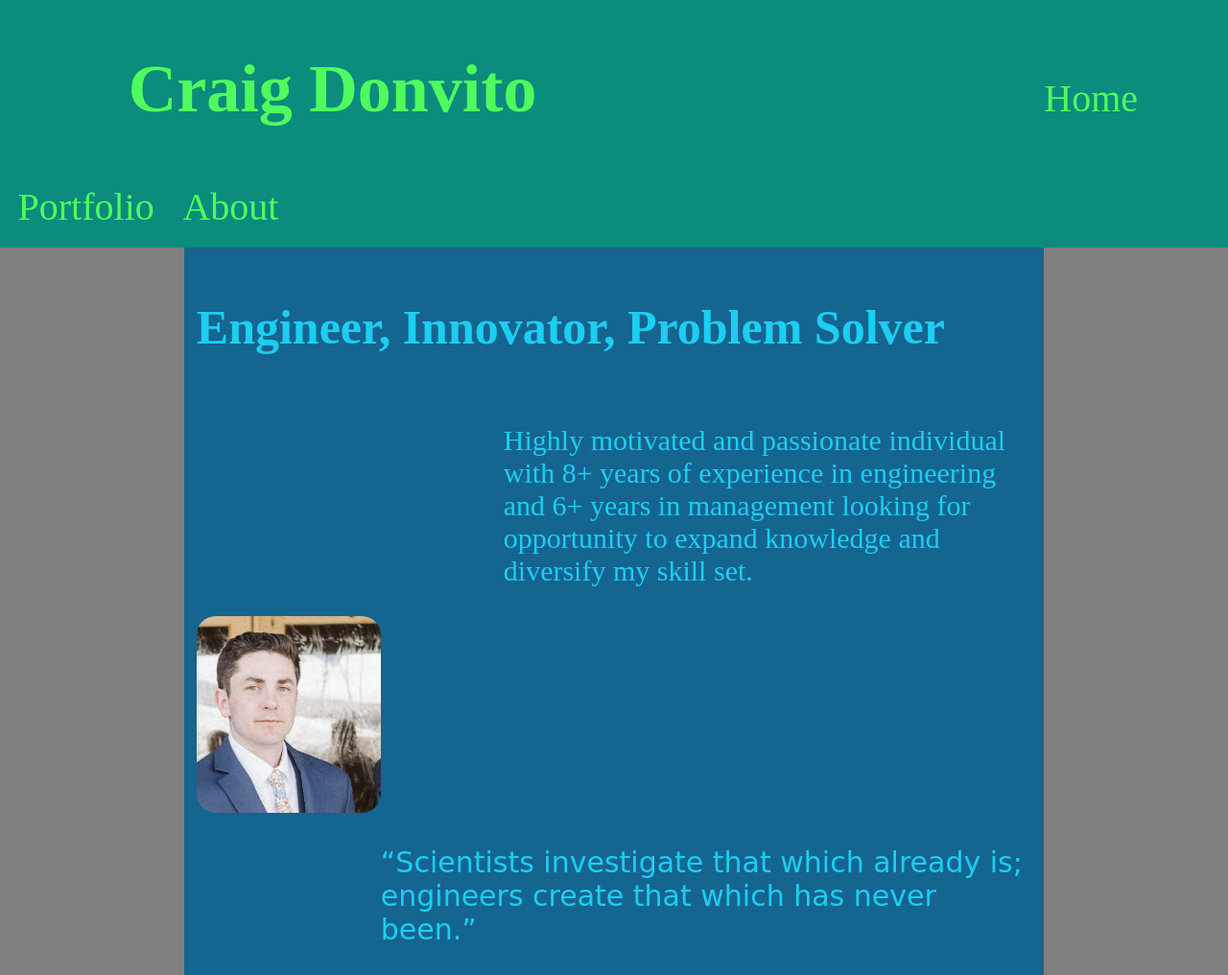
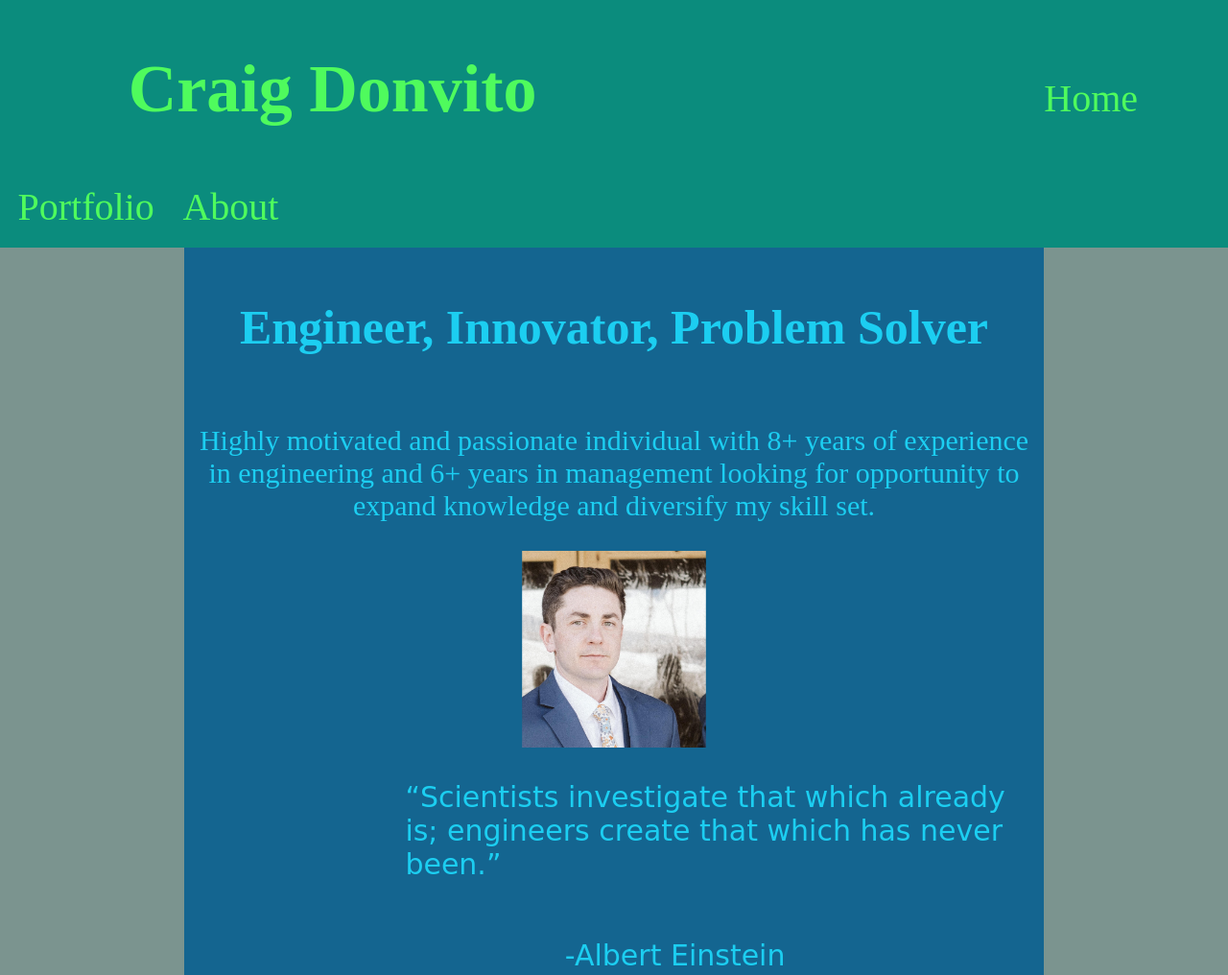
Before and after one commit to cdonvito/Donvito_Block09, a plain HTML site: page index.html in a window 1280 px wide. Shown: the top 1016 px of the page at 96% size. Drawn offline with Linux system fonts and the light colour scheme.

Commit message:
restying the home page to be centered

```diff
--- a/style.css
+++ b/style.css
@@ -1,5 +1,5 @@
 body {
-  background-color: grey;
+  background-color: rgb(123, 148, 143);
   margin: auto;
 }
 
@@ -27,25 +27,27 @@ header {
 
 #Identifiers {
   font-size: 50px;
+  text-align: center;
 }
 
 #Craig_Pic {
   display: inline-block;
+  border-radius: 20px;
+  padding: 0 26.5vw;
   width: 15vw;
   height: auto;
-  border-radius: 20px;
 }
 
 #Bio {
   display: inline-block;
   font-size: 20px;
-  padding-left: 25vw;
+  text-align: center;
   font-size: 30px;
 }
 
 #Quote {
   display: inline-block;
-  padding-left: 15vw;
+  padding-left: 17vw;
   font-family: cursive;
   font-size: 30px;
 }
```
